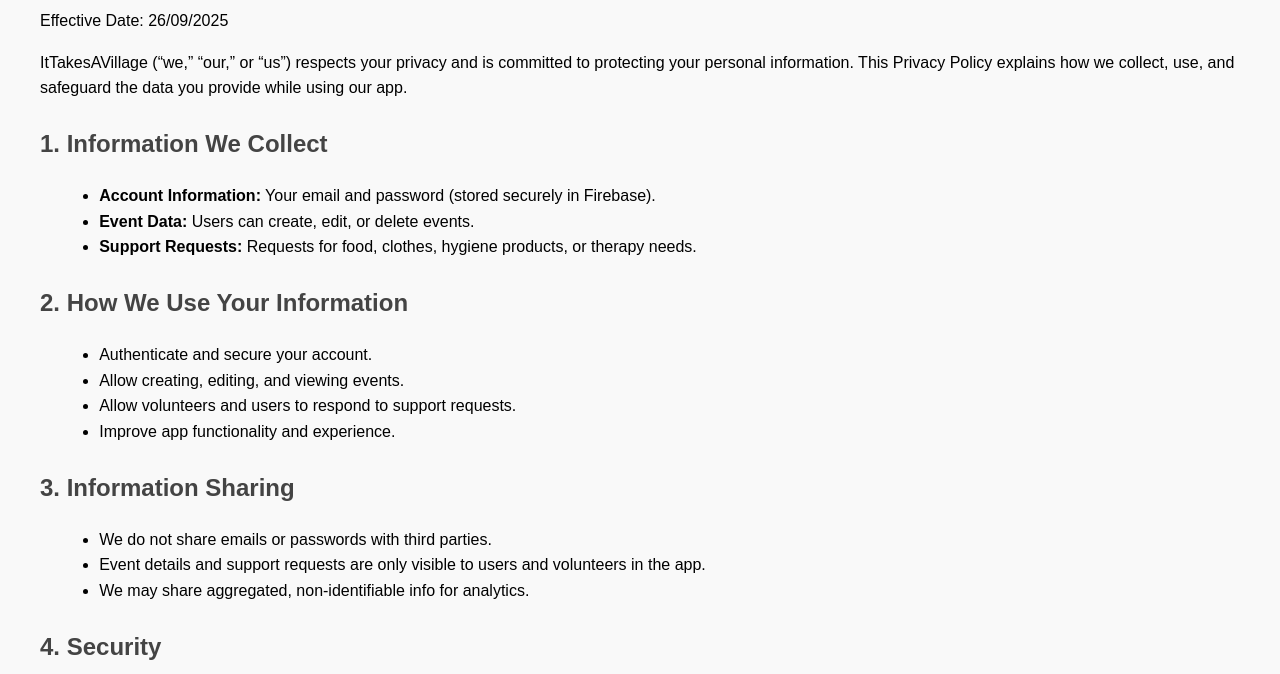
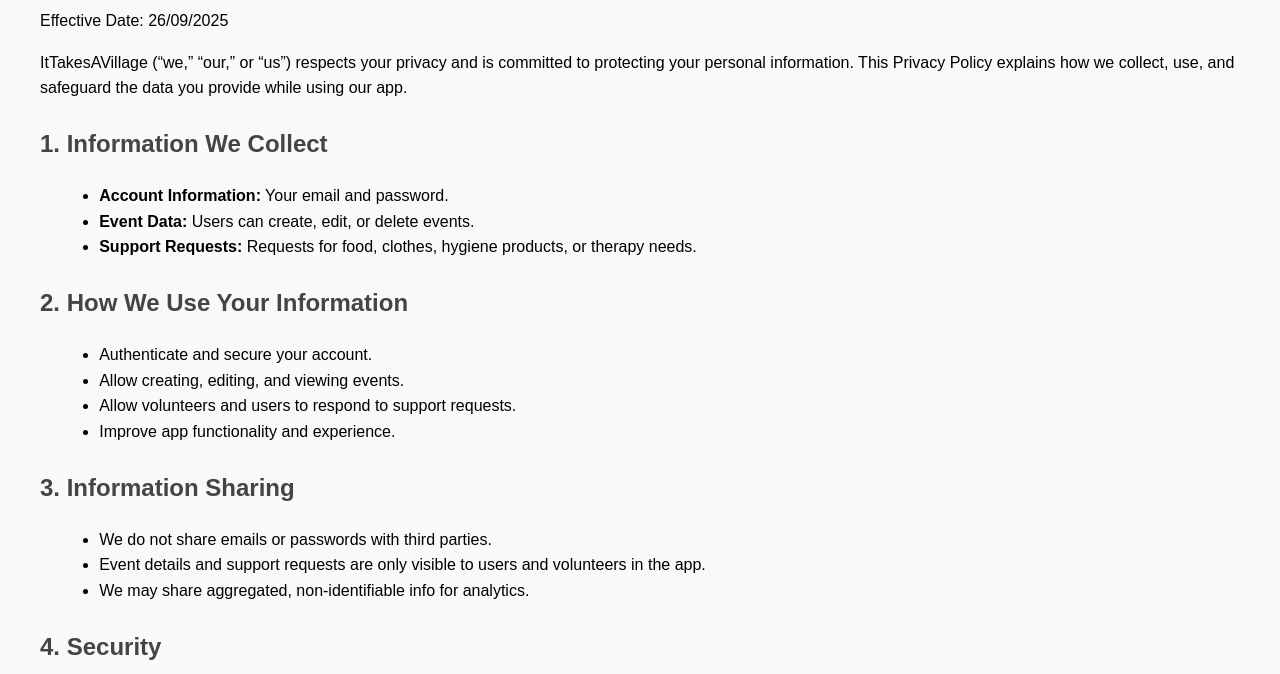
Before and after one commit to Teekay1702/Privacy-Policy, a plain HTML site: page index.html in a window 1280 px wide. Shown: the part 126-800 px from the top of the page. Drawn offline with Linux system fonts and the light colour scheme.

Commit message:
removed firebase

```diff
--- a/index.html
+++ b/index.html
@@ -19,7 +19,7 @@
 
   <h2>1. Information We Collect</h2>
   <ul>
-    <li><strong>Account Information:</strong> Your email and password (stored securely in Firebase).</li>
+    <li><strong>Account Information:</strong> Your email and password.</li>
     <li><strong>Event Data:</strong> Users can create, edit, or delete events.</li>
     <li><strong>Support Requests:</strong> Requests for food, clothes, hygiene products, or therapy needs.</li>
   </ul>
```
